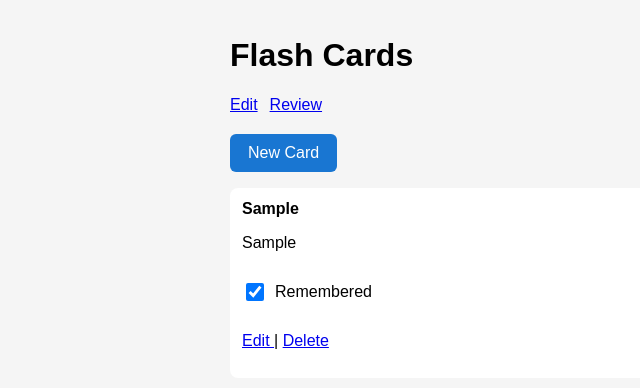
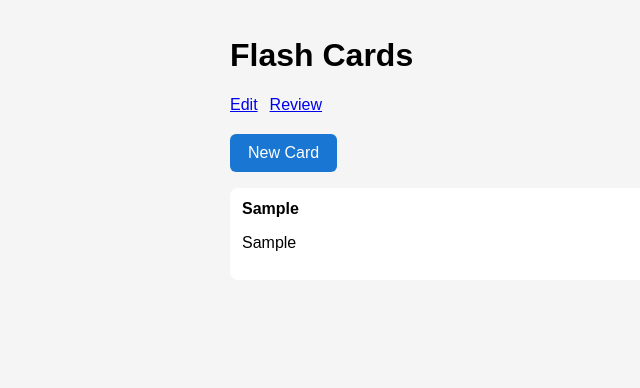
Before and after one commit to daibuta/flashcards, a Flask app: page /list_tts in a window 1280 px wide. Shown: the top 388 px of the page, without its empty margins (110-750 px from the left). Run offline with Flask 3, Linux system fonts and the light colour scheme; tables that the repository leaves empty hold one stand-in row (values such as "Sample post").

Commit message:
simple list

```diff
--- a/templates/list_tts.html
+++ b/templates/list_tts.html
@@ -20,30 +20,6 @@ New Card
 {{ card.definition }}
 </p>
 
-<p>
-<label class="remembered-field">
-  <input type="checkbox"
-         class="remembered-checkbox"
-         data-card-id="{{ card.id }}"
-         {% if card.remembered %}checked{% endif %}>
-  Remembered
-</label>
-</p>
-
-<p>
-
-<a href="{{ url_for('edit_card', card_id=card.id) }}">
-Edit
-</a>
-
-|
-
-<a href="{{ url_for('delete_card', card_id=card.id) }}">
-Delete
-</a>
-
-</p>
-
 </div>
 
 {% endfor %}
```
